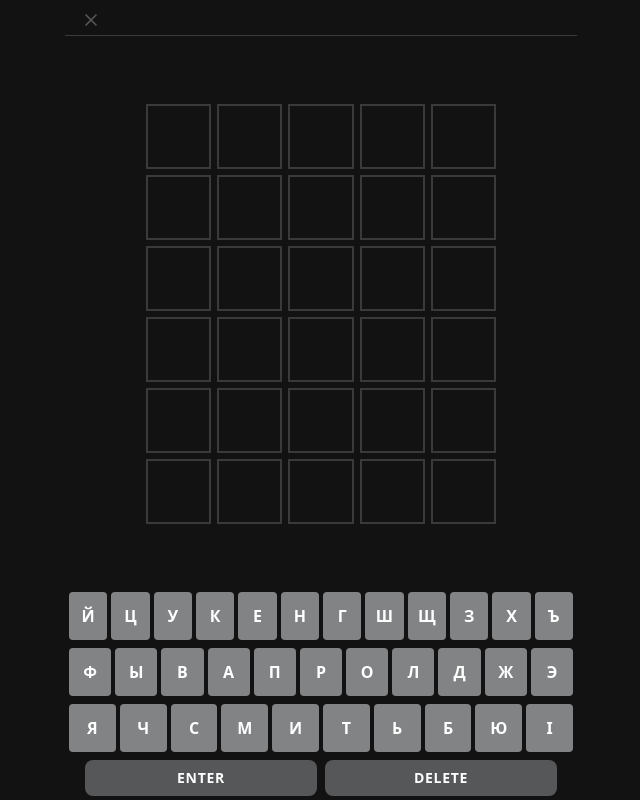
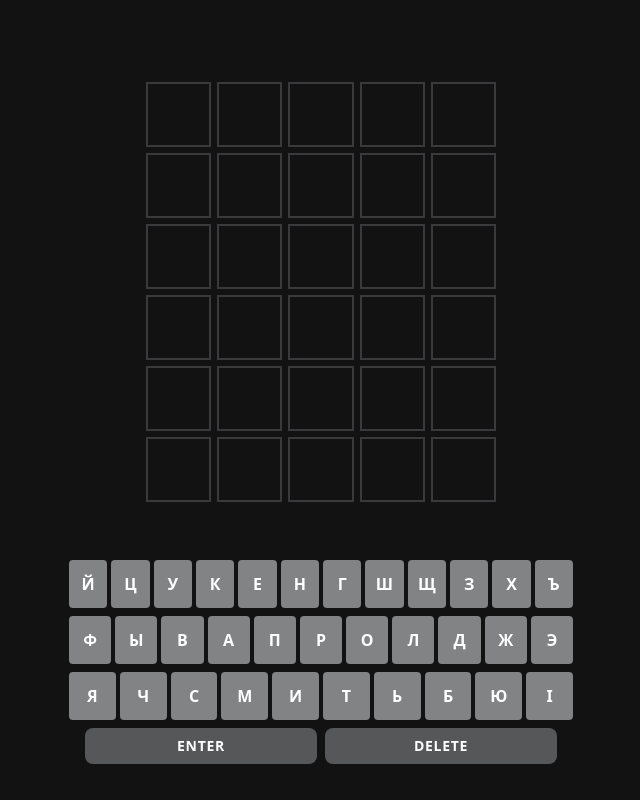
Before and after one commit to Supjan9/dosh-wordle, a React (Vite) app: page / in a window 1280 px wide. Both pictures are taken after a click on the button "ЛОВЗА". Shown: the whole page, without its empty margins (319-959 px from the left). Built offline with nearby package versions, Linux system fonts and the light colour scheme.

Commit message:
remove header

```diff
--- a/src/App.jsx
+++ b/src/App.jsx
@@ -179,18 +179,12 @@ export default function App() {
   return (
     <div className="flex flex-col h-[100dvh] w-full max-w-lg mx-auto overflow-hidden bg-[#121213] relative">
 
-      {/* UPDATED HEADER: Ultra Slim (h-8) + minimal margin */}
-      <header className="flex h-8 items-center justify-between px-4 border-b border-[#3a3a3c] shrink-0 mt-1">
-         <button
-           onClick={() => setGameStarted(false)}
-           className="text-[#565758] hover:text-white transition-colors p-2 -ml-2"
-           aria-label="Exit to Home"
-         >
-           <svg xmlns="http://www.w3.org/2000/svg" className="h-5 w-5" fill="none" viewBox="0 0 24 24" stroke="currentColor" strokeWidth={2}>
-             <path strokeLinecap="round" strokeLinejoin="round" d="M6 18L18 6M6 6l12 12" />
-           </svg>
-         </button>
-
+      {/* HEADER CHANGES:
+        1. Removed the left button (X).
+        2. Changed justify-between to justify-end (pushes Stats icon to the right).
+        3. Removed 'border-b border-[#3a3a3c]' (removes the line).
+      */}
+      <header className="flex h-8 items-center justify-end px-4 shrink-0 mt-2">
          <button
            onClick={() => { if(isGameFinished) setShowModal(true); }}
            className={`text-[#565758] hover:text-white transition-all p-2 -mr-2 ${isGameFinished ? 'opacity-100' : 'opacity-0 pointer-events-none'}`}
@@ -210,13 +204,17 @@ export default function App() {
         </div>
       )}
 
-      {/* MAIN: Reduced padding to p-1 to allow Grid to touch edges if needed */}
-      <main className="flex-grow flex flex-col items-center justify-center p-1 min-h-0">
+      {/* MAIN CHANGES:
+         1. Added 'mb-4' to create space between the Grid and the Keyboard.
+      */}
+      <main className="flex-grow flex flex-col items-center justify-center p-1 min-h-0 mb-4">
         <Grid guesses={guesses} currentGuess={currentGuess} turn={turn} isShaking={isShaking} />
       </main>
 
-      {/* FOOTER: Removed pb-safe to reduce bottom whitespace (Keyboard handles its own padding now) */}
-      <footer className="shrink-0">
+      {/* FOOTER CHANGES:
+         1. Added 'pb-8' to add space at the very bottom of the screen (for mobile home bars).
+      */}
+      <footer className="shrink-0 pb-8">
         <Keyboard onChar={onChar} onDelete={onDelete} onEnter={onEnter} usedKeys={usedKeys} />
       </footer>
 
```
Also changed, not shown: public/icon-192.png, 1 other file (tests, documents, lock files or other folders).
